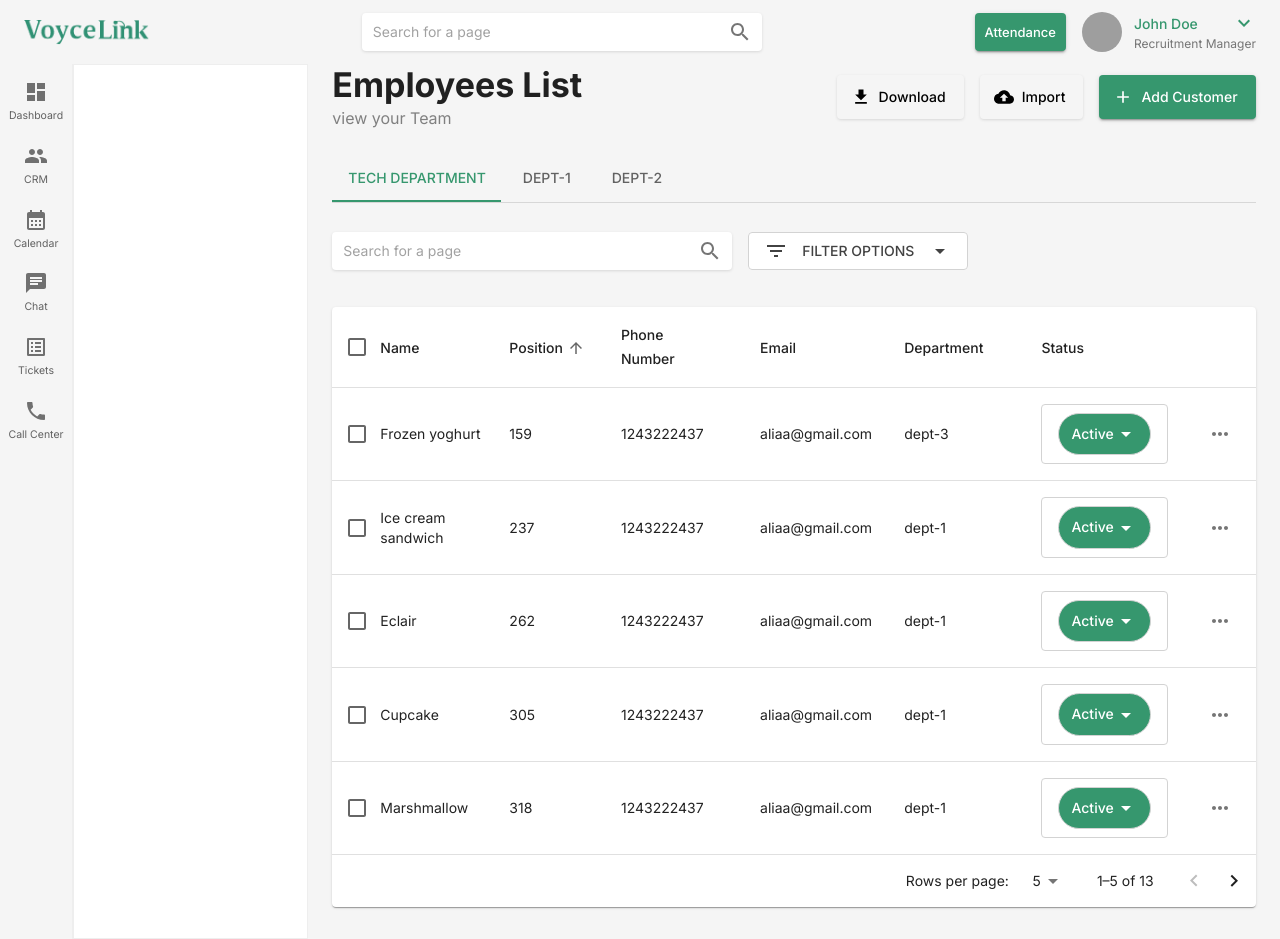
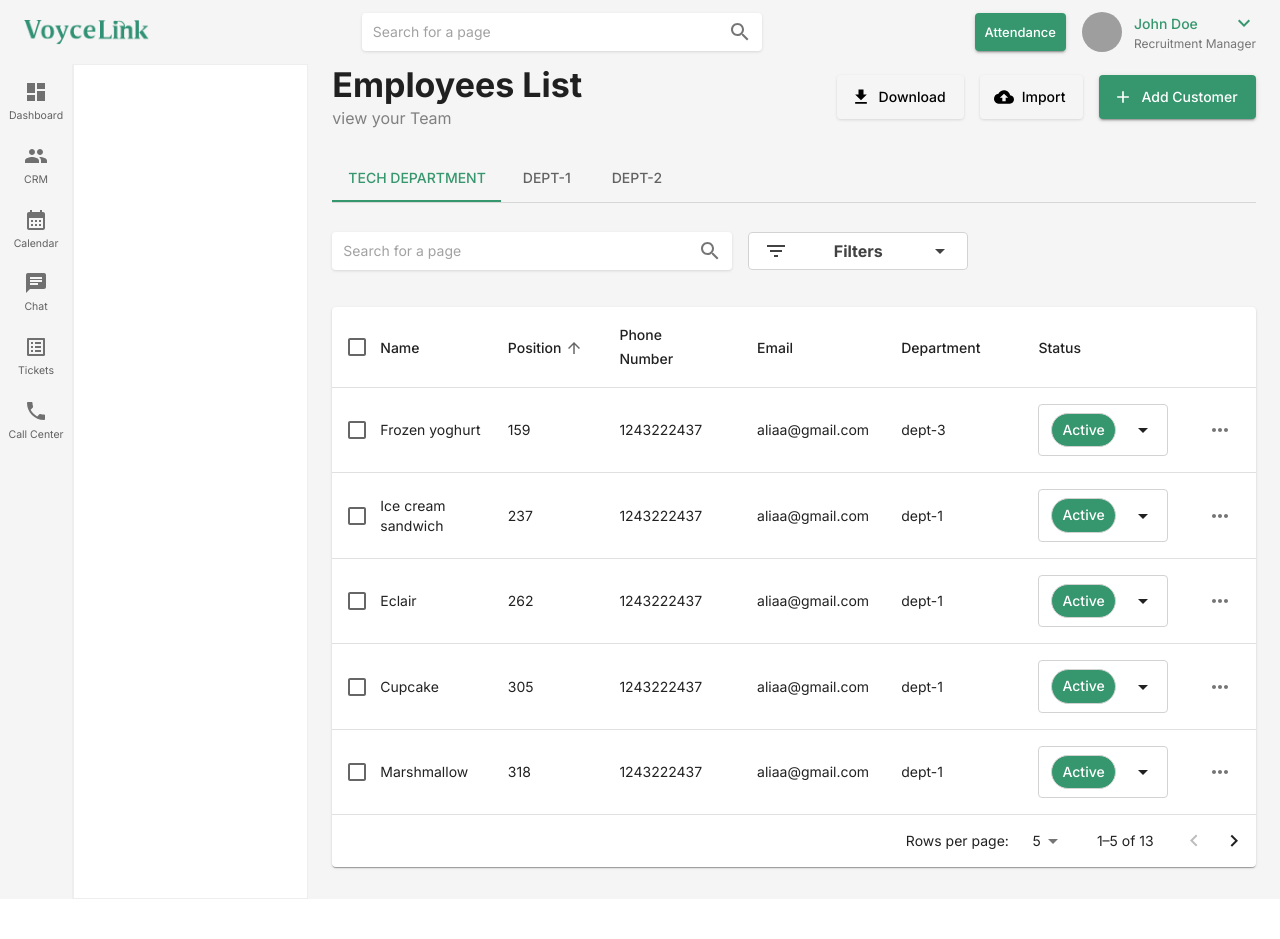
Before and after one commit to Saadgabersaad/VoyceeLink-CallCenter, a Next.js app: page /hhrr/departments in a window 1280 px wide. After the commit the page ends 899 px from the top, so only its background shows below. Built offline with nearby package versions, Linux system fonts and the light colour scheme; grey boxes are pictures that could not be loaded.

Commit message:
rename Status menu

```diff
--- a/src/modules/hhrr/departments/components/FilterBtn.tsx
+++ b/src/modules/hhrr/departments/components/FilterBtn.tsx
@@ -69,11 +69,16 @@ export default function FilterBtn() {
                         justifyContent: "space-between",
                         alignItems: "center",
                         py: 0,
+                        fontWeight: 'bold',
+                        fontSize: '16px',
+                        textTransform: 'capitalize'
+
                     }}
+
                     onClick={handleToggle}
                 >
                     <FilterListIcon />
-                    <span>Filter Options</span>
+                    <span >Filters</span>
                     <ArrowDropDownIcon />
                 </Button>
             </ButtonGroup>
--- a/src/modules/hhrr/departments/components/PositionMenu.tsx
+++ b/src/modules/hhrr/departments/components/StatusMenu.tsx
@@ -117,12 +117,13 @@
 // }
 
 import React, { useState, useRef } from 'react';
-import {Button, ButtonGroup, ClickAwayListener, Grow, Paper, Popper, MenuItem, MenuList,} from '@mui/material';
+import {Button, ButtonGroup, ClickAwayListener, Grow, Paper, Popper, MenuItem, MenuList, Box,} from '@mui/material';
 import ArrowDropDownIcon from '@mui/icons-material/ArrowDropDown';
+import {Flex} from "modules/core/components/flex";
 
 
 interface SimpleListMenuProps {
-    status?: boolean;
+    status?: string;
 }
 
 const statusOptions = [
@@ -158,28 +159,29 @@ export default function SimpleListMenu({ status }: SimpleListMenuProps) {
         <>
             <ButtonGroup ref={anchorRef}
             sx={{
-                px:2,
+                px:1.5,
                 py:1,
                 border:'solid 1px lightgray'
             }}
             >
+                <Box
+                   sx={{display:'flex', justifyContent:"space-between", alignItems:"center",gap:'15px'}}
+                    onClick={handleToggle}
+                >
                 <Button
                     sx={{
-                        display: 'flex',
-                        justifyContent: 'space-between',
-                        alignItems: 'center',
                         color: selectedOption?.color || 'black',
                         bgcolor: selectedOption?.backgroundColor || 'white',
                         border: '1px solid lightGray',
                         textTransform: 'none',
-                        padding: '8px 12px',
+                        padding: '4px 10px',
                         borderRadius: '100px',
                     }}
-                    onClick={handleToggle}
                 >
                     {selectedOption?.label || 'Select Status'}
+                </Button>
                     <ArrowDropDownIcon />
-                </Button>
+                </Box>
             </ButtonGroup>
 
             <Popper
@@ -213,6 +215,7 @@ export default function SimpleListMenu({ status }: SimpleListMenuProps) {
                                             sx={{
                                                 borderRadius: '50px',
                                                 my: '5px',
+                                                px:2,
                                                 backgroundColor: option.backgroundColor,
                                                 color: option.color,
                                             }}
--- a/src/modules/hhrr/departments/components/Table.tsx
+++ b/src/modules/hhrr/departments/components/Table.tsx
@@ -13,7 +13,7 @@ import Checkbox from '@mui/material/Checkbox';
 import FormControlLabel from '@mui/material/FormControlLabel';
 import Switch from '@mui/material/Switch';
 import { visuallyHidden } from '@mui/utils';
-import PositionMenu from "modules/hhrr/departments/components/PositionMenu";
+import PositionMenu from "modules/hhrr/departments/components/StatusMenu";
 import EnhancedTableToolbar from '../components/TableSelection'
 import DottedMenu from "modules/hhrr/departments/components/DottedMenu";
 
```
